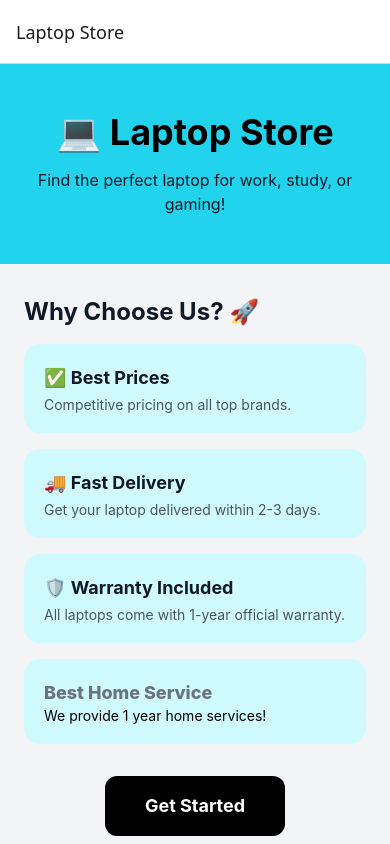
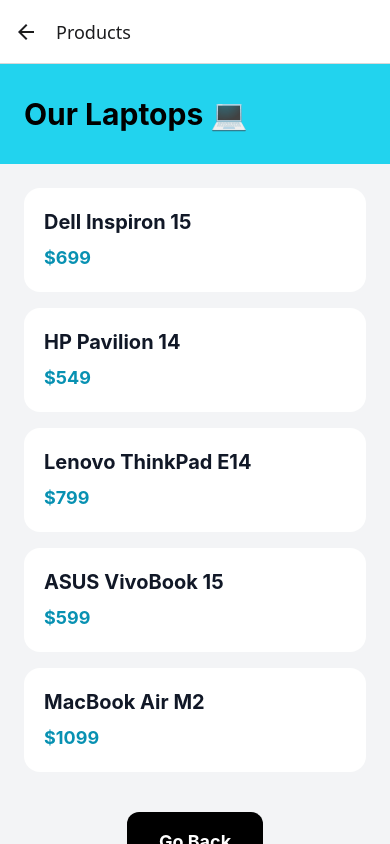
Before and after one commit to Okasha00/LaptopStore, a React Native app: screen /Products in a window 390 px wide. Built offline with nearby package versions, Linux system fonts and the light colour scheme.

Commit message:
Created Products Screen and back button.

```diff
--- a/App.js
+++ b/App.js
@@ -4,6 +4,8 @@
 import './global.css';
 
 import IntroductionScreen from './screens/IntroductionScreen';
+import ProductsScreen from './screens/ProductsScreen';
+
 
 const Stack = createNativeStackNavigator();
 
@@ -16,6 +18,14 @@
           component={IntroductionScreen}
           options={{ title: 'Laptop Store' }}
         />
+
+        <Stack.Screen
+  name="Products"
+  component={ProductsScreen}
+  options={{ title: 'Products' }}
+  />
+
+
       </Stack.Navigator>
     </NavigationContainer>
   );
--- a/screens/IntroductionScreen.js
+++ b/screens/IntroductionScreen.js
@@ -1,5 +1,6 @@
 import { StatusBar } from 'expo-status-bar';
 import { Text, View, ScrollView, Pressable } from 'react-native';
+import ProductsScreen from './ProductsScreen';
 
 export default function IntroductionScreen({ navigation }) {
   return (
@@ -59,7 +60,9 @@
 
       {/* Call to Action */}
       <View className="items-center pb-10">
-        <Pressable className="rounded-xl bg-black px-10 py-4">
+        <Pressable className="rounded-xl bg-black px-10 py-4"
+        onPress={() => navigation.navigate('Products')}>
+
           <Text className="text-lg font-bold text-white">
             Get Started
           </Text>
--- /dev/null
+++ b/screens/ProductsScreen.js
@@ -0,0 +1,52 @@
+import { StatusBar } from 'expo-status-bar';
+import { Text, View, ScrollView, Pressable } from 'react-native';
+
+const laptops = [
+  { id: '1', name: 'Dell Inspiron 15', price: 699 },
+  { id: '2', name: 'HP Pavilion 14', price: 549 },
+  { id: '3', name: 'Lenovo ThinkPad E14', price: 799 },
+  { id: '4', name: 'ASUS VivoBook 15', price: 599 },
+  { id: '5', name: 'MacBook Air M2', price: 1099 },
+];
+
+export default function ProductsScreen({ navigation }) {
+  return (
+    <ScrollView className="flex-1 bg-gray-100">
+
+      {/* Header */}
+      <View className="bg-cyan-400 px-6 py-8">
+        <Text className="text-3xl font-bold text-black">
+          Our Laptops 💻
+        </Text>
+      </View>
+
+      {/* Products List */}
+      <View className="px-6 py-6">
+        {laptops.map((item) => (
+          <View key={item.id} className="mb-4 rounded-2xl bg-white p-5">
+            <Text className="text-xl font-bold text-gray-900">
+              {item.name}
+            </Text>
+            <Text className="mt-2 text-lg font-bold text-cyan-600">
+              ${item.price}
+            </Text>
+          </View>
+        ))}
+      </View>
+
+      {/* Go Back Button */}
+      <View className="items-center pb-8">
+        <Pressable
+          className="rounded-xl bg-black px-8 py-4"
+          onPress={() => navigation.goBack()}
+        >
+          <Text className="text-lg font-bold text-white">
+            Go Back
+          </Text>
+        </Pressable>
+      </View>
+
+      <StatusBar style="auto" />
+    </ScrollView>
+  );
+}
```
